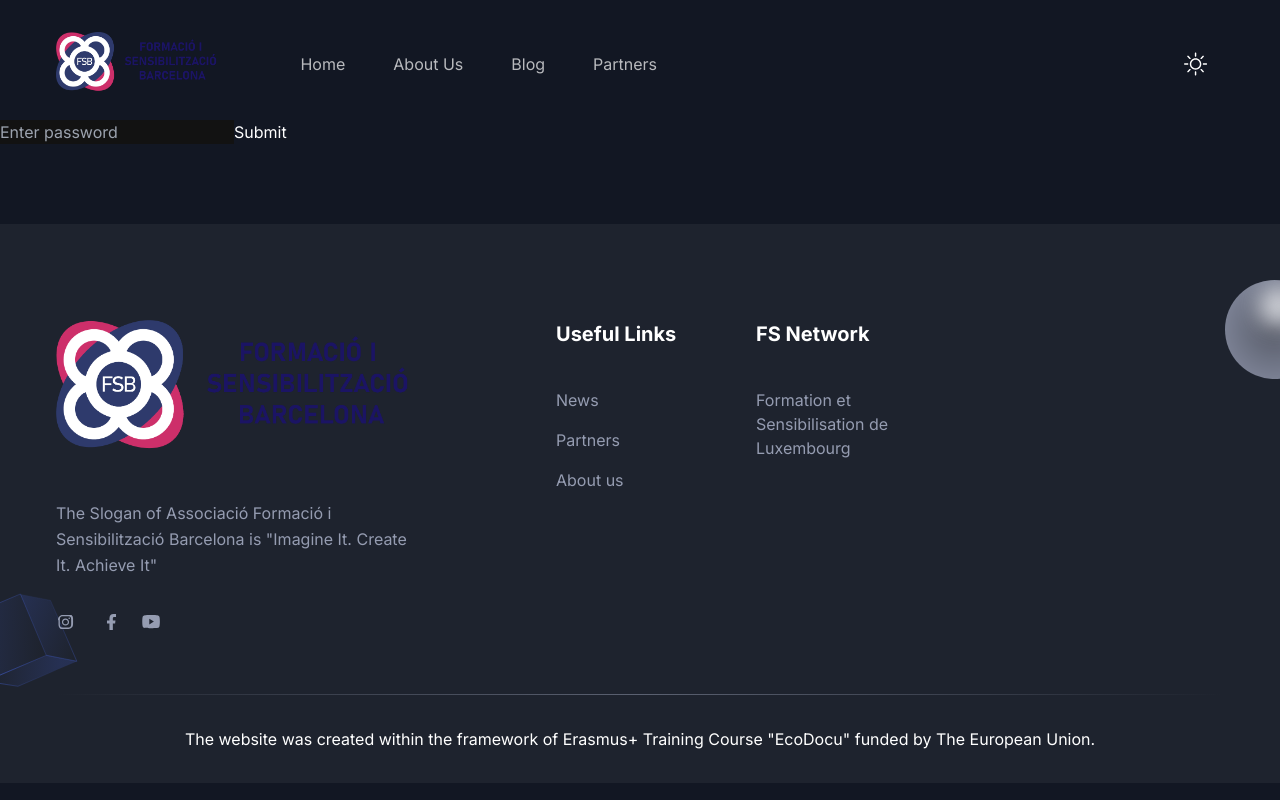
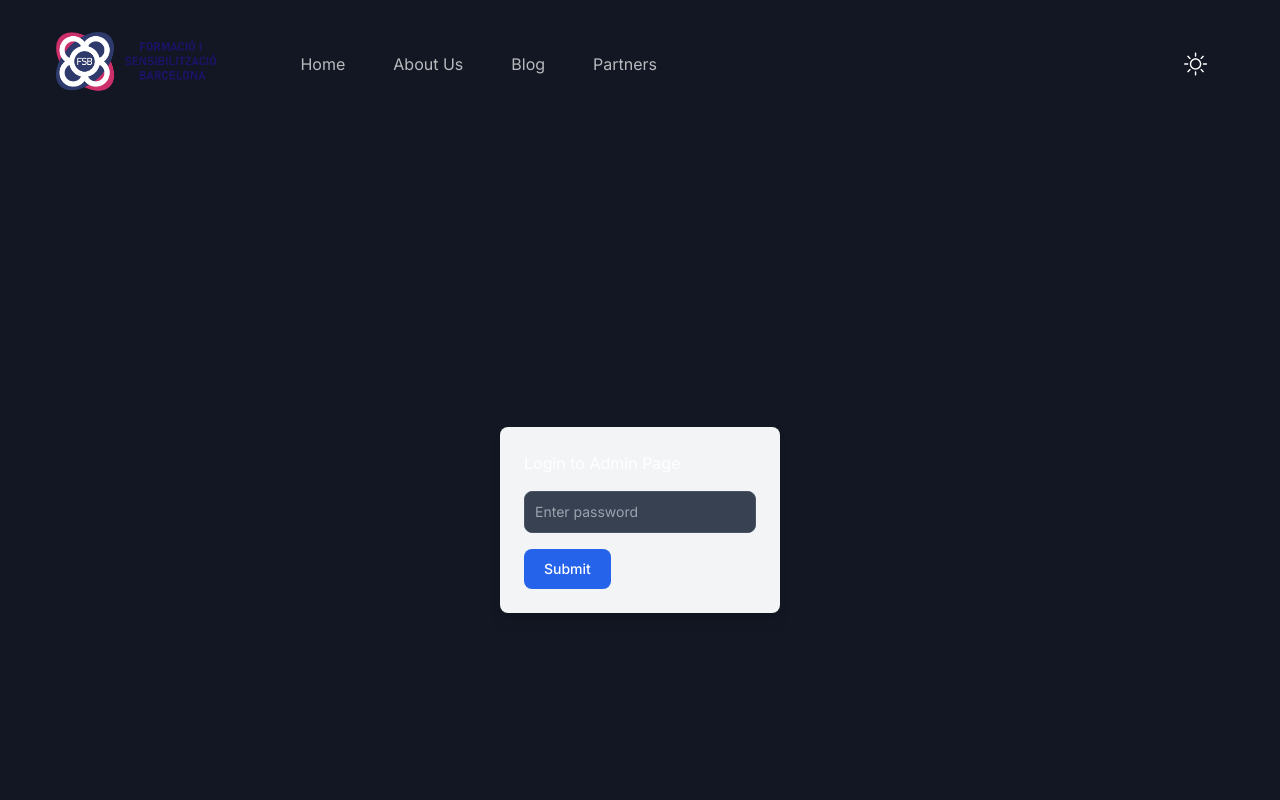
Before and after one commit to dinosargsyan/fsbarcelonanew, a Next.js app: page /admin in a window 1280 px wide. Shown: the top 800 px of the page. Built offline with nearby package versions, Linux system fonts and the light colour scheme.

Commit message:
Added login page for admin

```diff
--- a/app/admin/page.tsx
+++ b/app/admin/page.tsx
@@ -2,6 +2,7 @@
 
 import dynamic from "next/dynamic";
 import React, { useState } from "react";
+// import {Input} from "@nextui-org/react";
 
 // Dynamically import the Example component with no SSR
 const Example = dynamic(() => import("../../components/Admin/Example"), { ssr: false });
@@ -25,16 +26,26 @@ const AdminPage: React.FC = () => {
 
   return (
     <section className="pb-[80px] pt-[120px]">
-    <div>
+    <div className="flex items-center justify-center h-screen p-10">
       {!isAuthenticated ? (
-        <div>
+        <div className="bg-gray-100 p-6 rounded-lg shadow-lg ">
+          <p>Login to Admin Page</p>
           <input
+            className="mt-4 bg-gray-50 border w-40 border-gray-300 text-gray-900 text-sm rounded-lg focus:ring-blue-500 focus:border-blue-500 block w-full p-2.5 dark:bg-gray-700 dark:border-gray-600 dark:placeholder-gray-400 dark:text-white dark:focus:ring-blue-500 dark:focus:border-blue-500"
             type="password"
             placeholder="Enter password"
             value={inputPassword}
             onChange={handlePasswordChange}
+            onKeyPress={(e) => {
+              if (e.key === 'Enter') {
+                handleSubmit();
+              }
+            }}
           />
-          <button onClick={handleSubmit}>Submit</button>
+          <button
+          className="mt-4 text-white bg-blue-700  hover:bg-blue-800 focus:ring-4 focus:outline-none focus:ring-blue-300 font-medium rounded-lg text-sm w-full sm:w-auto px-5 py-2.5 text-center dark:bg-blue-600 dark:hover:bg-blue-700 dark:focus:ring-blue-800"
+          onClick={handleSubmit}
+          >Submit</button>
         </div>
       ) : (
         <Example placeholder="Enter content here..." />
```
